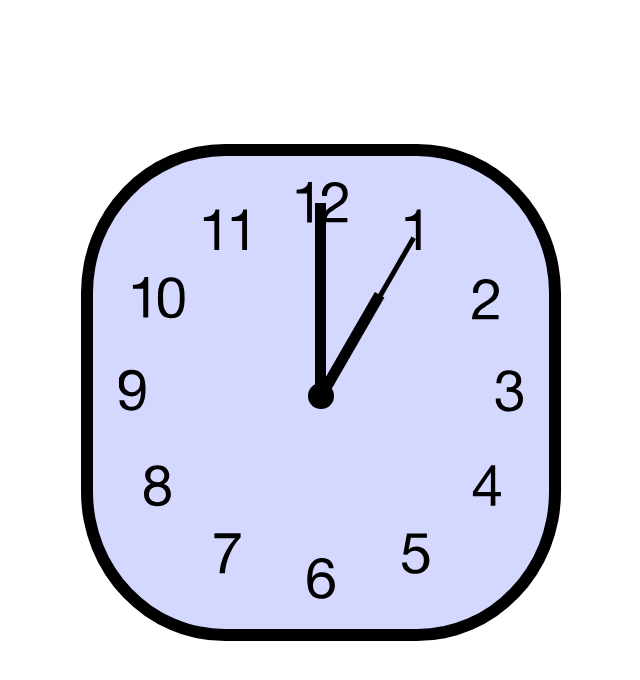
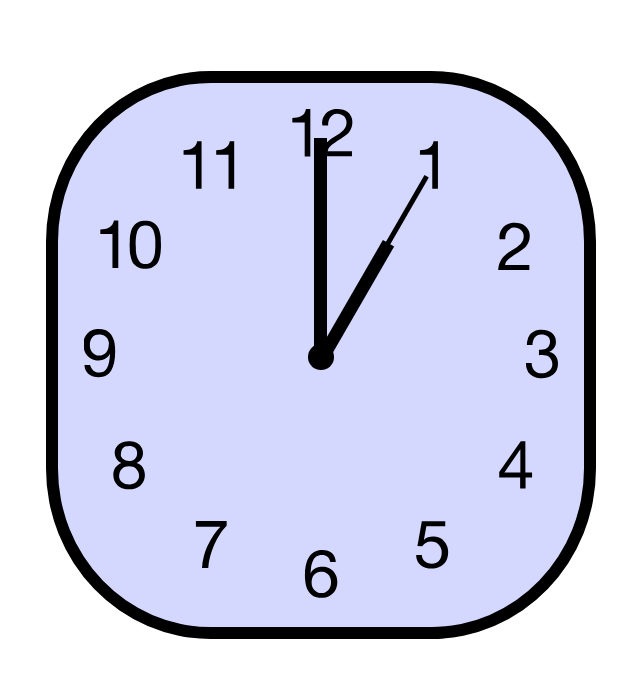
Before and after one commit to ViviSuarez22/Actividad-Reloj, a plain HTML site: page index.html in a window 1280 px wide. Shown: the whole page, without its empty margins (319-959 px from the left). Drawn offline with Linux system fonts and the light colour scheme.

Commit message:
modificando estilo

```diff
--- a/style.css
+++ b/style.css
@@ -1,18 +1,11 @@
-* {
-    box-sizing: border-box;
-    margin: 0;
-    padding: 0;
-}
 
 main {
-    margin-top: 10vh;
     width: 50%;
     margin-left: auto;
     margin-right: auto;
     padding: 5% 0;
 }
 
-/* Estilos por clases */
 
 .reloj {
     width: 75%;
```
